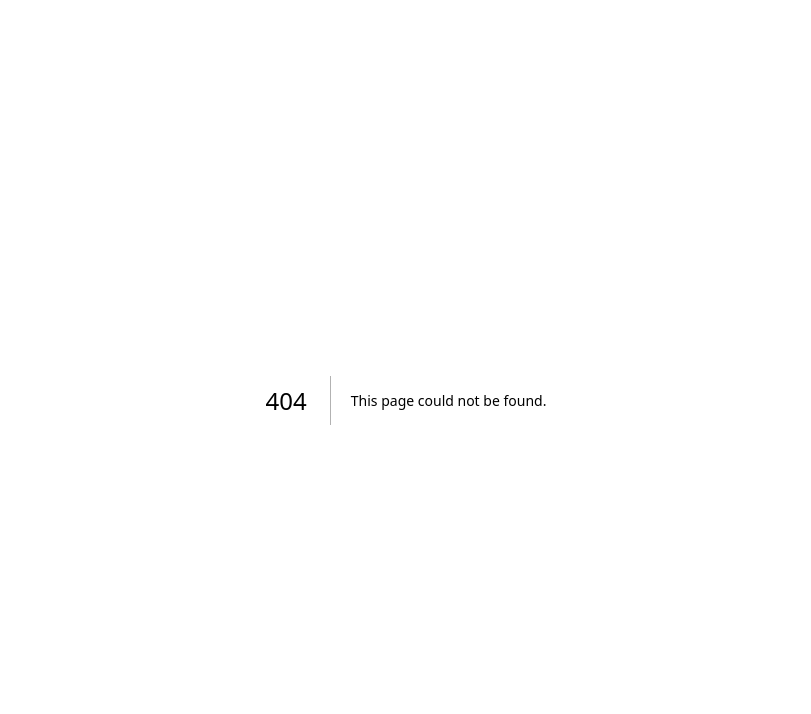
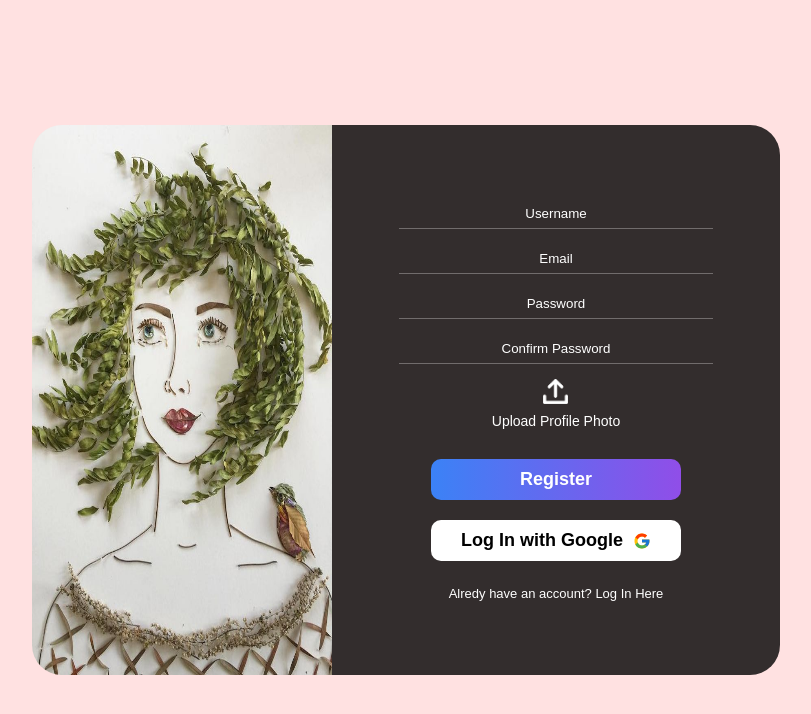
Before and after one commit to srAndrii/artify, a Next.js app: page /register in a window 1280 px wide. Before the commit this address had no page. Shown: the top 714 px of the page, without its empty margins (234-1045 px from the left). Built offline with nearby package versions, Linux system fonts and the light colour scheme.

Commit message:
Register page added

```diff
--- /dev/null
+++ b/app/register/page.jsx
@@ -0,0 +1,46 @@
+"useClient";
+import "@styles/Register.scss";
+import { FcGoogle } from "react-icons/fc";
+
+const Register = () => {
+    return (
+        <div className="register">
+            <img
+                src="/assets/register.jpg"
+                alt="register"
+                className="register_decor"
+            />
+            <div className="register_content">
+                <form className="register_content_form">
+                    <input placeholder="Username" name="username" required />
+                    <input placeholder="Email" name="email" required />
+                    <input placeholder="Password" name="password" required />
+                    <input
+                        placeholder="Confirm Password"
+                        name="confirmPasword"
+                        required
+                    />
+                    <input
+                        id="image"
+                        type="file"
+                        name="profileImage"
+                        accept="image/*"
+                        style={{ display: "none" }}
+                        required
+                    />
+                    <label htmlFor="image">
+                        <img src="/assets/addImage.png" alt="addImage" />
+                        <p>Upload Profile Photo</p>
+                    </label>
+                    <button type="submit">Register</button>
+                </form>
+                <button type="button" className="google">
+                    <p>Log In with Google</p>
+                    <FcGoogle />
+                </button>
+                <a href="/login">Alredy have an account? Log In Here</a>
+            </div>
+        </div>
+    );
+};
+export default Register;
--- /dev/null
+++ b/styles/Register.scss
@@ -0,0 +1,114 @@
+@import "./variables.module.scss";
+@import "./breakpoints.scss";
+
+.register {
+  width: 100vw;
+  height: 100vh;
+  display: flex;
+  justify-content: center;
+  align-items: center;
+  background-color: rgb(255, 225, 225);
+
+  &_decor {
+    height: 550px;
+    width: 300px;
+    border-radius: 30px 0 0 30px;
+
+    @include md {
+      display: none;
+    }
+  }
+
+  &_content {
+    display: flex;
+    flex-direction: column;
+    justify-content: center;
+    align-items: center;
+    width: 35%;
+    gap: 15px;
+    height: 550px;
+    background-color: rgba(0, 0, 0, 0.8);
+    border-radius: 0 30px 30px 0;
+
+    @include lg {
+      width: 45%;
+    }
+
+    @include ml {
+      width: 50%;
+    }
+
+    @include md {
+      width: 70%;
+      border-radius: 30px;
+    }
+
+    &_form {
+      display: flex;
+      flex-direction: column;
+      align-items: center;
+      gap: 15px;
+      width: 70%;
+
+      input {
+        width: 100%;
+        padding: 7px 15px;
+        background-color: transparent;
+        border: none;
+        border-bottom: 1px solid rgba(255, 255, 255, 0.3);
+        outline: none;
+        text-align: center;
+        color: white;
+
+        input:not(:placeholder-shown):focus {
+          background: transparent; /* or background: none; */
+        }
+
+        &::placeholder {
+          color: white;
+        }
+      }
+
+      label {
+        display: flex;
+        flex-direction: column;
+        justify-content: center;
+        align-items: center;
+        gap: 9px;
+        cursor: pointer;
+        color: white;
+        font-size: 14px;
+
+        img {
+          width: 25px;
+        }
+      }
+
+      button {
+        margin-top: 15px;
+
+        @include buttonStyle;
+        width: 250px;
+      }
+    }
+
+    .google {
+      margin-top: 5px;
+      width: 250px;
+
+      @include GoogleButton;
+    }
+
+    a {
+      text-decoration: none;
+      color: white;
+      font-size: 13px;
+      margin-top: 10px;
+      text-align: center;
+
+      &:hover {
+        text-decoration: underline;
+      }
+    }
+  }
+}
--- /dev/null
+++ b/styles/breakpoints.scss
@@ -0,0 +1,44 @@
+$breakpoints: (
+    "sm": 480px,
+    "mm": 580px,
+    "md": 720px,
+    "ml": 820px,
+    "lg": 1000px,
+    "xl": 1120px
+);
+
+@mixin sm {
+    @media (max-width: map-get($breakpoints, "sm")) {
+        @content;
+    }
+};
+
+@mixin mm {
+    @media (max-width: map-get($breakpoints, "mm")) {
+        @content;
+    }
+};
+
+@mixin md {
+    @media (max-width: map-get($breakpoints, "md")) {
+        @content;
+    }
+};
+
+@mixin ml {
+    @media (max-width: map-get($breakpoints, "ml")) {
+        @content;
+    }
+};
+
+@mixin lg {
+    @media (max-width: map-get($breakpoints, "lg")) {
+        @content;
+    }
+};
+
+@mixin xl {
+    @media (max-width: map-get($breakpoints, "xl")) {
+        @content;
+    }
+};
--- /dev/null
+++ b/styles/variables.module.scss
@@ -0,0 +1,65 @@
+$pinkred: #f8395a;
+$blue: #24355a;
+$lightgrey: #f6f6f6;
+$grey: #bdb9b9;
+$darkgrey: #918f8e;
+$lightblue: #d9dfe8;
+
+@mixin shadow {
+    box-shadow: 0 3px 10px 2px rgba(0, 0, 0, 0.2);
+}
+
+@mixin buttonStyle {
+    padding: 10px 15px;
+    // background-color: $pinkred;
+    background: linear-gradient(to right, rgb(59 130 246), rgb(144, 78, 232));
+    border: none;
+    font-size: 18px;
+    font-weight: 600;
+    cursor: pointer;
+    transition: 0.3s ease;
+    color: white;
+    border-radius: 10px;
+    display: flex;
+    justify-content: center;
+    align-items: center;
+    gap: 10px;
+
+    &:hover {
+        box-shadow: 0 0 10px 3px rgba(255, 255, 255);
+    }
+}
+
+@mixin GoogleButton {
+    display: flex;
+    align-items: center;
+    justify-content: center;
+    gap: 10px;
+    width: 250px;
+    padding: 10px 0;
+    background-color: white;
+    border: none;
+    font-size: 18px;
+    font-weight: 600;
+    cursor: pointer;
+    transition: 0.3s ease;
+    border-radius: 10px;
+
+    p {
+        color: black;
+        font-size: 18px;
+    }
+
+    &:hover {
+        box-shadow: 0 0 10px 3px rgba(255, 255, 255);
+    }
+}
+
+:export {
+    pinkred: $pinkred;
+    blue: $blue;
+    lightgrey: $lightgrey;
+    grey: $grey;
+    darkgrey: $darkgrey;
+    lightblue: $lightblue;
+}
```
Also changed, not shown: public/assets/addImage.png (added), public/assets/register.jpg (added).
